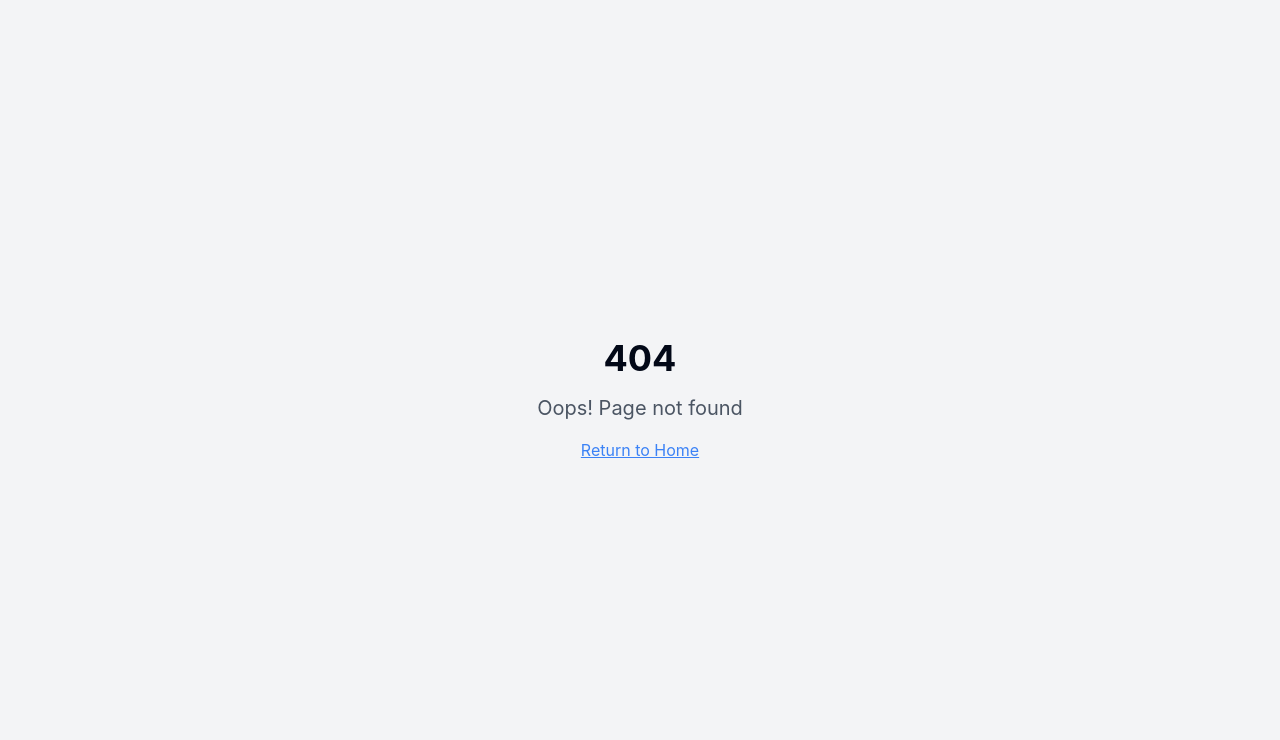
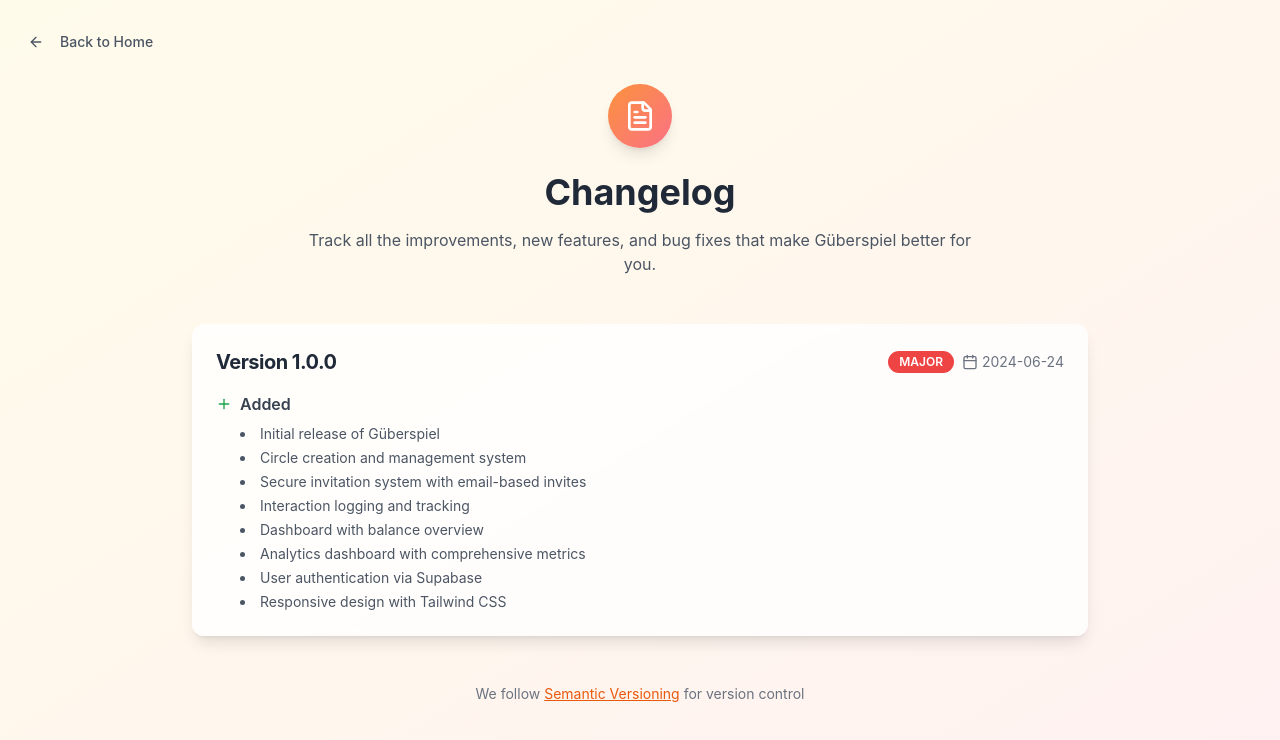
Before and after one commit to ivanakse-lit/guberspiel-interaction-tracker, a React (Vite) app: page /changelog in a window 1280 px wide. Before the commit this address had no page. Shown: the top 740 px of the page. Built offline with nearby package versions, Linux system fonts and the light colour scheme.

Commit message:
Add changelog and versioning
Added a changelog to track feature changes using semantic versioning (version.update.patch) for better release management and transparency.

```diff
--- a/src/App.tsx
+++ b/src/App.tsx
@@ -12,6 +12,7 @@ import JoinGroup from "./pages/JoinGroup";
 import GroupHistory from "./pages/GroupHistory";
 import GroupOverview from "./pages/GroupOverview";
 import Analytics from "./pages/Analytics";
+import Changelog from "./pages/Changelog";
 import NotFound from "./pages/NotFound";
 import Auth from "./pages/Auth";
 import { AuthProvider } from "./contexts/AuthContext";
@@ -30,6 +31,7 @@ const App = () => (
             <Route path="/auth" element={<Auth />} />
             <Route path="/dashboard" element={<Dashboard />} />
             <Route path="/analytics" element={<Analytics />} />
+            <Route path="/changelog" element={<Changelog />} />
             <Route path="/log-interaction" element={<LogInteraction />} />
             <Route path="/create-group" element={<CreateGroup />} />
             <Route path="/join-group" element={<JoinGroup />} />
--- /dev/null
+++ b/src/components/changelog/ChangelogEntry.tsx
@@ -0,0 +1,77 @@
+
+import React from 'react';
+import { Card, CardContent, CardHeader, CardTitle } from '@/components/ui/card';
+import { Badge } from '@/components/ui/badge';
+import { Calendar, Plus, Edit, Bug, Trash2 } from 'lucide-react';
+import { ChangelogEntry as ChangelogEntryType } from '@/types/changelog';
+
+interface ChangelogEntryProps {
+  entry: ChangelogEntryType;
+}
+
+const ChangelogEntry = ({ entry }: ChangelogEntryProps) => {
+  const getVersionBadgeColor = (type: string) => {
+    switch (type) {
+      case 'major': return 'bg-red-500 hover:bg-red-600';
+      case 'minor': return 'bg-blue-500 hover:bg-blue-600';
+      case 'patch': return 'bg-green-500 hover:bg-green-600';
+      default: return 'bg-gray-500 hover:bg-gray-600';
+    }
+  };
+
+  const getChangeIcon = (changeType: string) => {
+    switch (changeType) {
+      case 'added': return <Plus className="h-4 w-4 text-green-600" />;
+      case 'changed': return <Edit className="h-4 w-4 text-blue-600" />;
+      case 'fixed': return <Bug className="h-4 w-4 text-orange-600" />;
+      case 'removed': return <Trash2 className="h-4 w-4 text-red-600" />;
+      default: return null;
+    }
+  };
+
+  return (
+    <Card className="bg-white/80 backdrop-blur-sm border-0 shadow-lg">
+      <CardHeader className="pb-4">
+        <div className="flex items-center justify-between">
+          <CardTitle className="text-xl font-bold text-gray-800">
+            Version {entry.version}
+          </CardTitle>
+          <div className="flex items-center space-x-2">
+            <Badge className={`${getVersionBadgeColor(entry.type)} text-white`}>
+              {entry.type.toUpperCase()}
+            </Badge>
+            <div className="flex items-center text-gray-500 text-sm">
+              <Calendar className="h-4 w-4 mr-1" />
+              {entry.date}
+            </div>
+          </div>
+        </div>
+      </CardHeader>
+      <CardContent>
+        <div className="space-y-4">
+          {Object.entries(entry.changes).map(([changeType, items]) => (
+            items && items.length > 0 && (
+              <div key={changeType}>
+                <div className="flex items-center mb-2">
+                  {getChangeIcon(changeType)}
+                  <h4 className="ml-2 font-semibold text-gray-700 capitalize">
+                    {changeType}
+                  </h4>
+                </div>
+                <ul className="list-disc list-inside space-y-1 ml-6">
+                  {items.map((item, index) => (
+                    <li key={index} className="text-gray-600 text-sm">
+                      {item}
+                    </li>
+                  ))}
+                </ul>
+              </div>
+            )
+          ))}
+        </div>
+      </CardContent>
+    </Card>
+  );
+};
+
+export default ChangelogEntry;
--- /dev/null
+++ b/src/data/changelog.ts
@@ -0,0 +1,22 @@
+
+import { ChangelogEntry } from '@/types/changelog';
+
+export const changelogEntries: ChangelogEntry[] = [
+  {
+    version: "1.0.0",
+    date: "2024-06-24",
+    type: "major",
+    changes: {
+      added: [
+        "Initial release of Güberspiel",
+        "Circle creation and management system",
+        "Secure invitation system with email-based invites",
+        "Interaction logging and tracking",
+        "Dashboard with balance overview",
+        "Analytics dashboard with comprehensive metrics",
+        "User authentication via Supabase",
+        "Responsive design with Tailwind CSS"
+      ]
+    }
+  }
+];
--- /dev/null
+++ b/src/pages/Changelog.tsx
@@ -0,0 +1,73 @@
+
+import React from 'react';
+import { Button } from '@/components/ui/button';
+import { ArrowLeft, FileText } from 'lucide-react';
+import { useNavigate } from 'react-router-dom';
+import ChangelogEntry from '@/components/changelog/ChangelogEntry';
+import { changelogEntries } from '@/data/changelog';
+
+const Changelog = () => {
+  const navigate = useNavigate();
+
+  return (
+    <div className="min-h-screen bg-gradient-to-br from-amber-50 via-orange-50 to-rose-50">
+      {/* Header */}
+      <header className="container mx-auto px-4 py-6">
+        <div className="flex items-center justify-between">
+          <div className="flex items-center space-x-4">
+            <Button
+              variant="ghost"
+              size="sm"
+              onClick={() => navigate('/')}
+              className="text-gray-600"
+            >
+              <ArrowLeft className="h-4 w-4 mr-2" />
+              Back to Home
+            </Button>
+          </div>
+        </div>
+      </header>
+
+      {/* Main Content */}
+      <div className="container mx-auto px-4 pb-8">
+        {/* Page Header */}
+        <div className="text-center mb-12">
+          <div className="inline-flex items-center justify-center w-16 h-16 bg-gradient-to-br from-orange-400 to-rose-400 rounded-full mb-6 shadow-lg">
+            <FileText className="h-8 w-8 text-white" />
+          </div>
+          <h1 className="text-4xl font-bold text-gray-800 mb-4">
+            Changelog
+          </h1>
+          <p className="text-gray-600 max-w-2xl mx-auto">
+            Track all the improvements, new features, and bug fixes that make Güberspiel better for you.
+          </p>
+        </div>
+
+        {/* Changelog Entries */}
+        <div className="max-w-4xl mx-auto space-y-8">
+          {changelogEntries.map((entry) => (
+            <ChangelogEntry key={entry.version} entry={entry} />
+          ))}
+        </div>
+
+        {/* Footer Note */}
+        <div className="text-center mt-12">
+          <p className="text-gray-500 text-sm">
+            We follow{' '}
+            <a
+              href="https://semver.org/"
+              target="_blank"
+              rel="noopener noreferrer"
+              className="text-orange-600 hover:text-orange-700 underline"
+            >
+              Semantic Versioning
+            </a>
+            {' '}for version control
+          </p>
+        </div>
+      </div>
+    </div>
+  );
+};
+
+export default Changelog;
--- a/src/pages/Index.tsx
+++ b/src/pages/Index.tsx
@@ -191,6 +191,16 @@ const Index = () => {
           <p className="text-gray-600">Building deeper connections through gratitude</p>
           <Heart className="h-5 w-5 text-rose-400" />
         </div>
+        <div className="flex items-center justify-center space-x-4 mb-4">
+          <Button
+            variant="ghost"
+            size="sm"
+            onClick={() => navigate('/changelog')}
+            className="text-gray-500 hover:text-gray-700"
+          >
+            Changelog
+          </Button>
+        </div>
         <p className="text-gray-500 text-sm">&copy; 2024 Güberspiel. Spreading love, one interaction at a time.</p>
       </footer>
     </div>
--- /dev/null
+++ b/src/types/changelog.ts
@@ -0,0 +1,12 @@
+
+export interface ChangelogEntry {
+  version: string;
+  date: string;
+  type: 'major' | 'minor' | 'patch';
+  changes: {
+    added?: string[];
+    changed?: string[];
+    fixed?: string[];
+    removed?: string[];
+  };
+}
```
